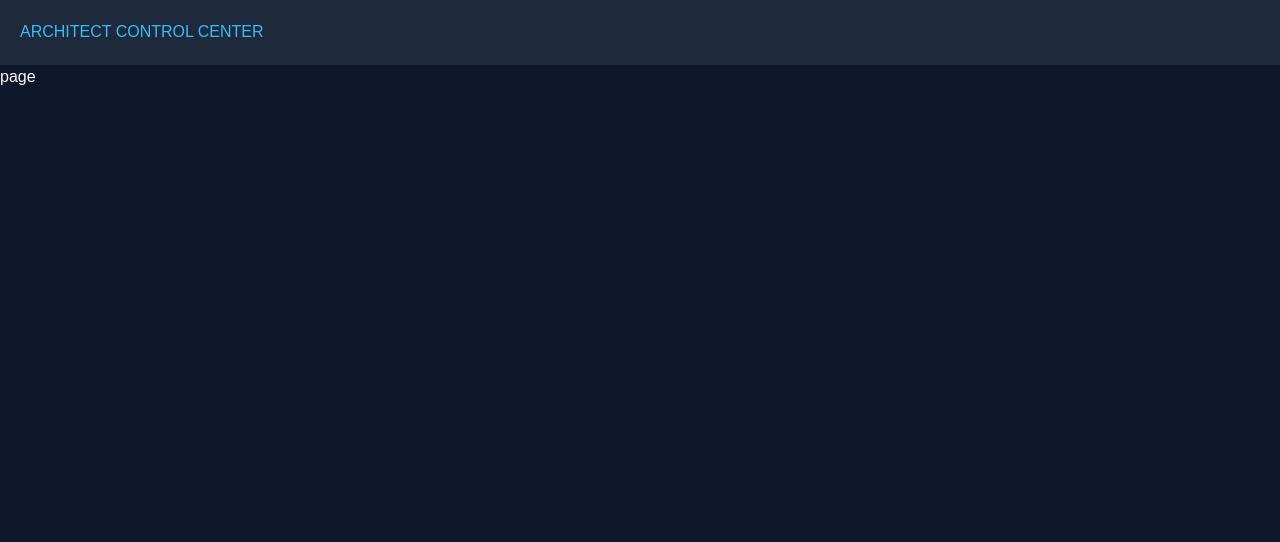
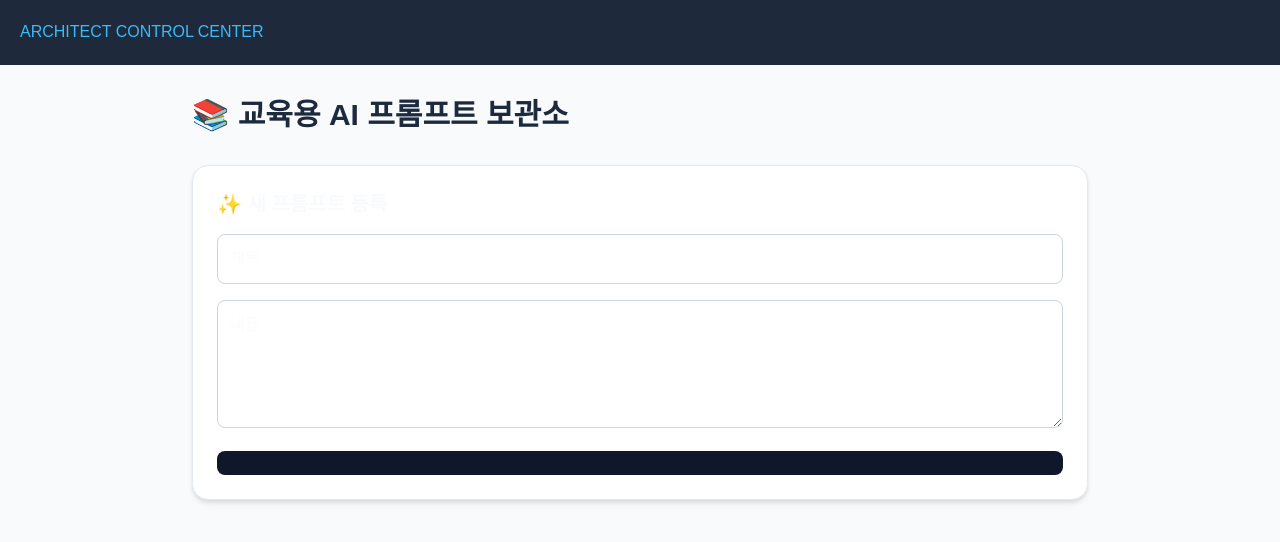
Before and after one commit to yunajoe/nextjs-master-class-part2-inflearn, a Next.js app: page /prompts in a window 1280 px wide. Shown: the top 542 px of the page. Built offline with nearby package versions, Linux system fonts and the light colour scheme.

Commit message:
feat:updatedAt필드 추가

```diff
--- a/src/app/api/prompts/[id]/route.ts
+++ b/src/app/api/prompts/[id]/route.ts
@@ -34,6 +34,7 @@ export async function PATCH(
       ...targetData,
       title,
       contents,
+      updatedAt: new Date().toLocaleTimeString(),
     };
     promptData.push(newData);
 
--- a/src/app/api/prompts/route.ts
+++ b/src/app/api/prompts/route.ts
@@ -24,6 +24,7 @@ export async function POST(request: NextRequest) {
   promptData.push({
     id: promptData.length + 1,
     ...payload,
+    updatedAt: new Date().toLocaleString(),
   });
 
   return NextResponse.json(
--- a/src/app/prompts/page.tsx
+++ b/src/app/prompts/page.tsx
@@ -1,5 +1,109 @@
+"use client";
+
+import { PromptsData } from "@/lib/db";
+import { useState } from "react";
+
 function page() {
-  return <div>page</div>;
+  const [prompts, setPrompts] = useState<PromptsData[]>([]);
+  const [title, setTitle] = useState("");
+  const [content, setContent] = useState("");
+  const [editingId, setEditingId] = useState(null);
+
+  const handleSubmit = () => {};
+
+  const handleEditClick = (id: number) => {};
+
+  const handleDelete = (id: number) => {};
+  return (
+    <div className="min-h-screen bg-slate-50 p-8 font-sans">
+      <div className="max-w-4xl mx-auto space-y-8">
+        <h1 className="text-3xl font-black text-slate-800">
+          📚 교육용 AI 프롬프트 보관소
+        </h1>
+
+        <form
+          onSubmit={handleSubmit}
+          className="bg-white p-6 rounded-2xl shadow-md border border-slate-200"
+        >
+          <h2 className="text-xl font-bold mb-4">
+            {editingId ? "✏️ 프롬프트 수정" : "✨ 새 프롬프트 등록"}
+          </h2>
+          <div className="space-y-4">
+            <input
+              className="w-full p-3 border border-slate-300 rounded-lg outline-none"
+              placeholder="제목"
+              value={title}
+              onChange={(e) => setTitle(e.target.value)}
+              required
+            />
+            <textarea
+              className="w-full p-3 border border-slate-300 rounded-lg h-32 outline-none"
+              placeholder="내용"
+              value={content}
+              onChange={(e) => setContent(e.target.value)}
+              required
+            />
+            <div className="flex gap-2">
+              <button
+                type="submit"
+                className="flex-1 bg-slate-900 text-white font-bold py-3 rounded-lg cursor-pointer"
+              >
+                {/* {editingId ? "데이터 업데이트" : "프롬프트 저장"} */}
+              </button>
+              {/* {editingId && (
+                <button
+                  type="button"
+                  onClick={() => {
+                    // setEditingId(null);
+                    // setTitle("");
+                    // setContent("");
+                  }}
+                  className="px-6 bg-slate-200 text-slate-700 font-bold rounded-lg cursor-pointer"
+                >
+                  취소
+                </button>
+              )} */}
+            </div>
+          </div>
+        </form>
+
+        <div className="space-y-4">
+          {prompts.map((p) => (
+            <div
+              key={p.id}
+              className="bg-white p-6 rounded-2xl shadow-sm border border-slate-200 flex flex-col sm:flex-row justify-between gap-4"
+            >
+              <div className="flex-1">
+                <h3 className="text-lg font-bold text-slate-800 mb-2">
+                  {p.title}
+                </h3>
+                <p className="text-slate-600 mb-3 whitespace-pre-wrap">
+                  {p.contents}
+                </p>
+                <span className="text-xs text-slate-400 font-mono bg-slate-100 px-2 py-1 rounded">
+                  최근 갱신: {new Date(p.updatedAt).toLocaleString()}
+                </span>
+              </div>
+              <div className="flex sm:flex-col gap-2 justify-center">
+                <button
+                  onClick={() => handleEditClick(p.id)}
+                  className="px-5 py-2 bg-blue-50 text-blue-600 font-bold rounded-lg cursor-pointer"
+                >
+                  수정
+                </button>
+                <button
+                  onClick={() => handleDelete(p.id)}
+                  className="px-5 py-2 bg-rose-50 text-rose-600 font-bold rounded-lg cursor-pointer"
+                >
+                  삭제
+                </button>
+              </div>
+            </div>
+          ))}
+        </div>
+      </div>
+    </div>
+  );
 }
 
 export default page;
--- a/src/lib/db.ts
+++ b/src/lib/db.ts
@@ -1,6 +1,7 @@
-interface PromptsData {
+export interface PromptsData {
   id: number;
   title: string;
   contents: string;
+  updatedAt: string;
 }
 export const promptData: PromptsData[] = [];
```
